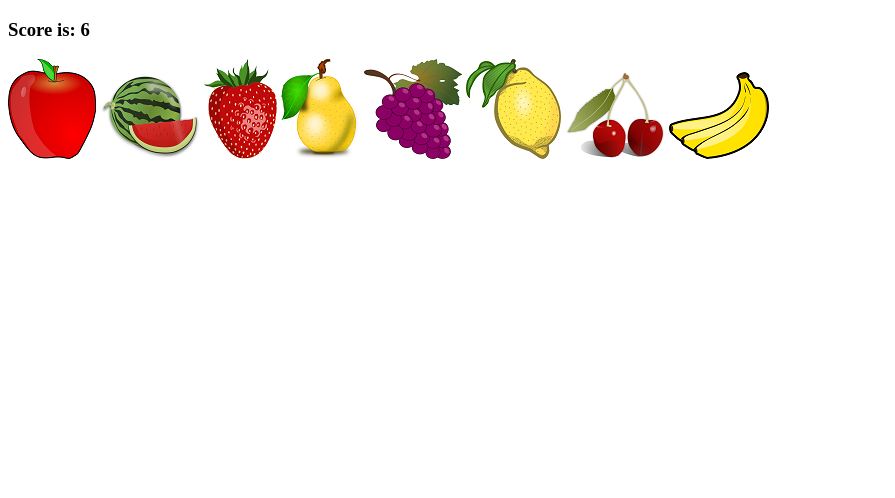
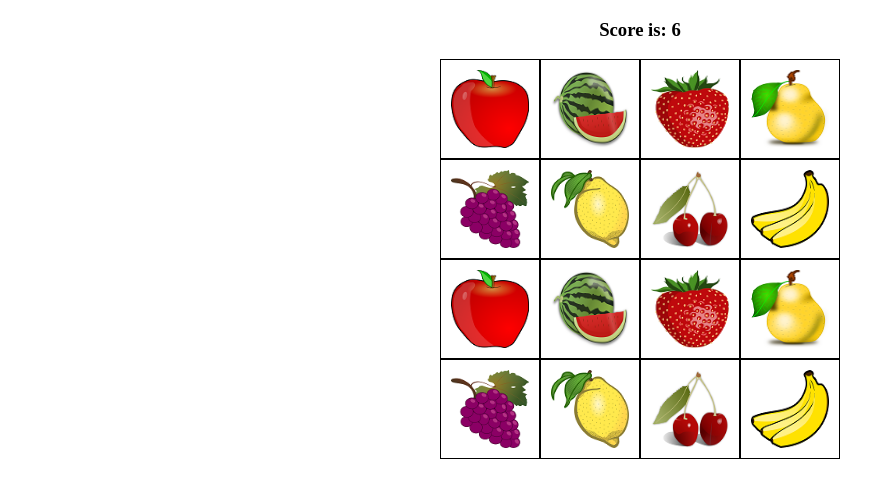
Before and after one commit to RDG83/memory-game, a plain HTML site: page index.html in a window 1280 px wide. Shown: the whole page, without its empty margins (0-895 px from the left). Drawn offline with Linux system fonts and the light colour scheme.

Commit message:
add images and style

```diff
--- a/index.html
+++ b/index.html
@@ -4,6 +4,7 @@
 <head>
     <meta charset="UTF-8">
     <meta name="viewport" content="width=device-width, initial-scale=1.0">
+    <link rel="stylesheet" href="style.css">
     <title>Memory game</title>
 </head>
 
@@ -11,15 +12,23 @@
 
     <h3>Score is: <span id="score"></span></h3>
 
-    <div class="container">
-        <img src="./images/apple.png" alt="">
-        <img src="./images/watermelon.png" alt="">
-        <img src="./images/strawberry.png" alt="">
-        <img src="./images/pear.png" alt="">
-        <img src="./images/grapes.png" alt="">
-        <img src="./images/citron.png" alt="">
-        <img src="./images/cherries.png" alt="">
-        <img src="./images/bananas.png" alt="">
+    <div class="grid-container">
+        <img class="grid-item" src="./images/apple.png" alt="">
+        <img class="grid-item" src="./images/watermelon.png" alt="">
+        <img class="grid-item" src="./images/strawberry.png" alt="">
+        <img class="grid-item" src="./images/pear.png" alt="">
+        <img class="grid-item" src="./images/grapes.png" alt="">
+        <img class="grid-item" src="./images/citron.png" alt="">
+        <img class="grid-item" src="./images/cherries.png" alt="">
+        <img class="grid-item" src="./images/bananas.png" alt="">
+        <img class="grid-item" src="./images/apple.png" alt="">
+        <img class="grid-item" src="./images/watermelon.png" alt="">
+        <img class="grid-item" src="./images/strawberry.png" alt="">
+        <img class="grid-item" src="./images/pear.png" alt="">
+        <img class="grid-item" src="./images/grapes.png" alt="">
+        <img class="grid-item" src="./images/citron.png" alt="">
+        <img class="grid-item" src="./images/cherries.png" alt="">
+        <img class="grid-item" src="./images/bananas.png" alt="">
     </div>
 
 
--- a/style.css
+++ b/style.css
@@ -0,0 +1,21 @@
+body{
+    margin: 0;
+    padding: 0;
+    text-align: center;
+}
+
+img {
+    border: 1px solid black;
+    height: 100px;
+    width: 100px;
+    box-sizing: border-box;
+    margin: 0;
+    padding: 10px;
+}
+
+.grid-container {
+display: flex;
+flex-wrap: wrap;
+width: 400px;
+margin: auto auto;
+}
```
Also changed, not shown: images/background.png (added), images/white_tile.png (added).
